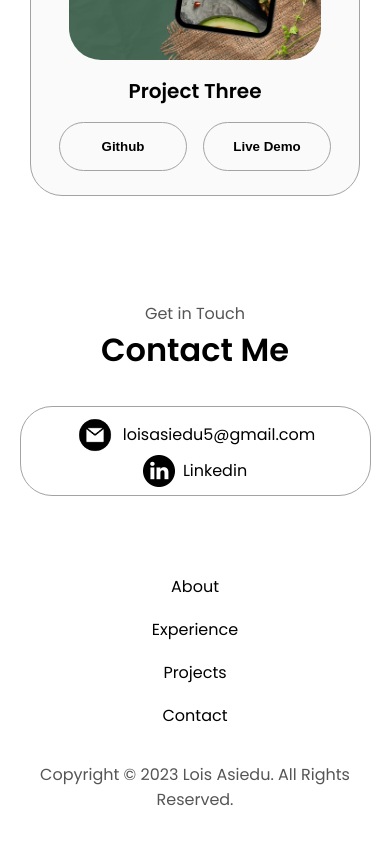
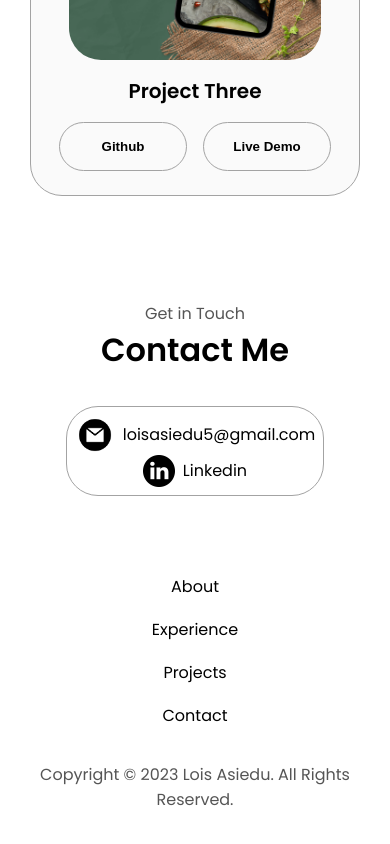
Before and after one commit to loisansaa/portfolio_lois, a plain HTML site: page index.html in a window 390 px wide. Shown: the part 4540-5384 px from the top of the page. Drawn offline with Linux system fonts and the light colour scheme.

```diff
--- a/mediaqueries.css
+++ b/mediaqueries.css
@@ -107,4 +107,8 @@
   .text-container {
     text-align: justify;
   }
+  .contact-info-upper-container{
+  flex-direction: column;
+  align-items: center;
 }
+}
```
